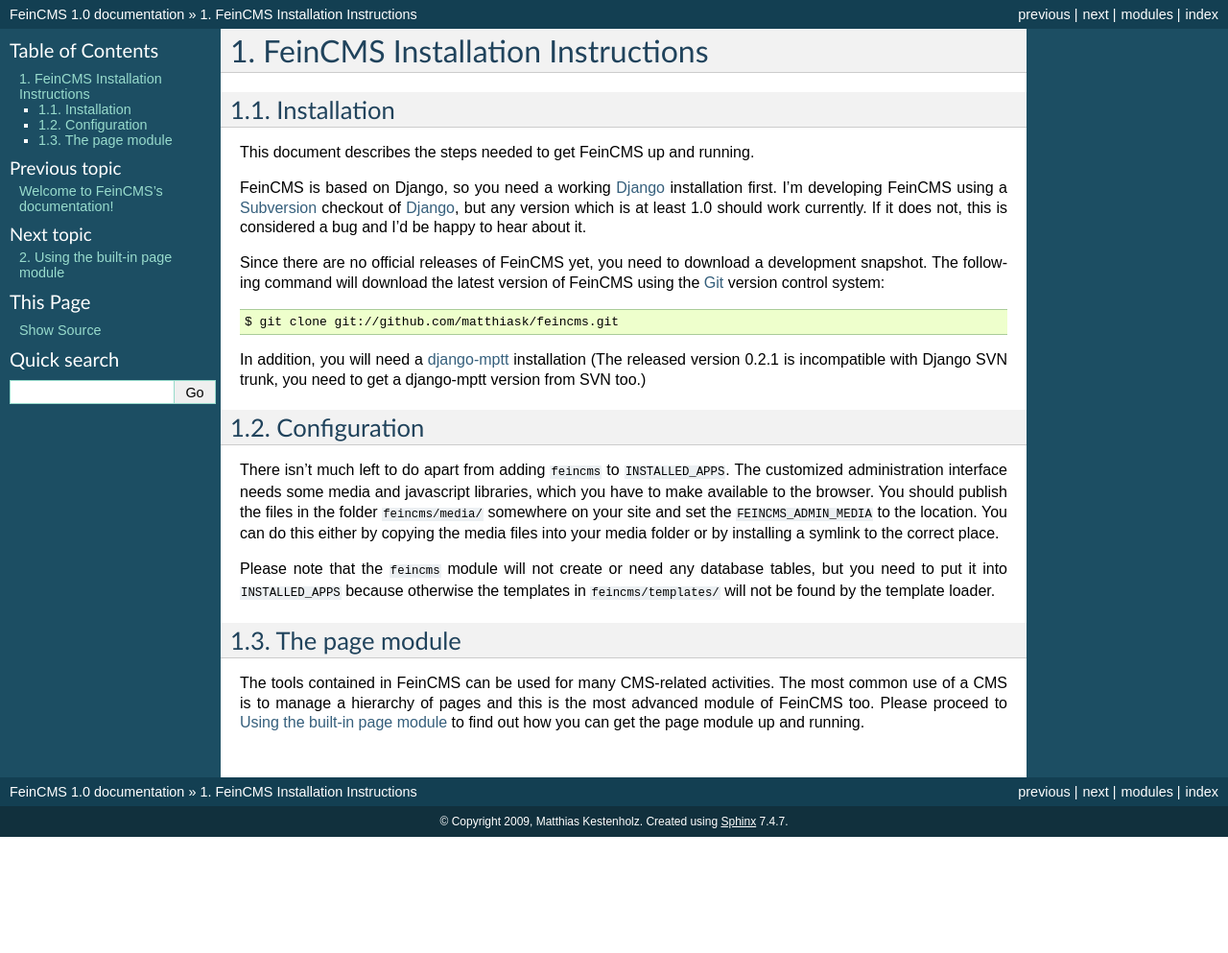
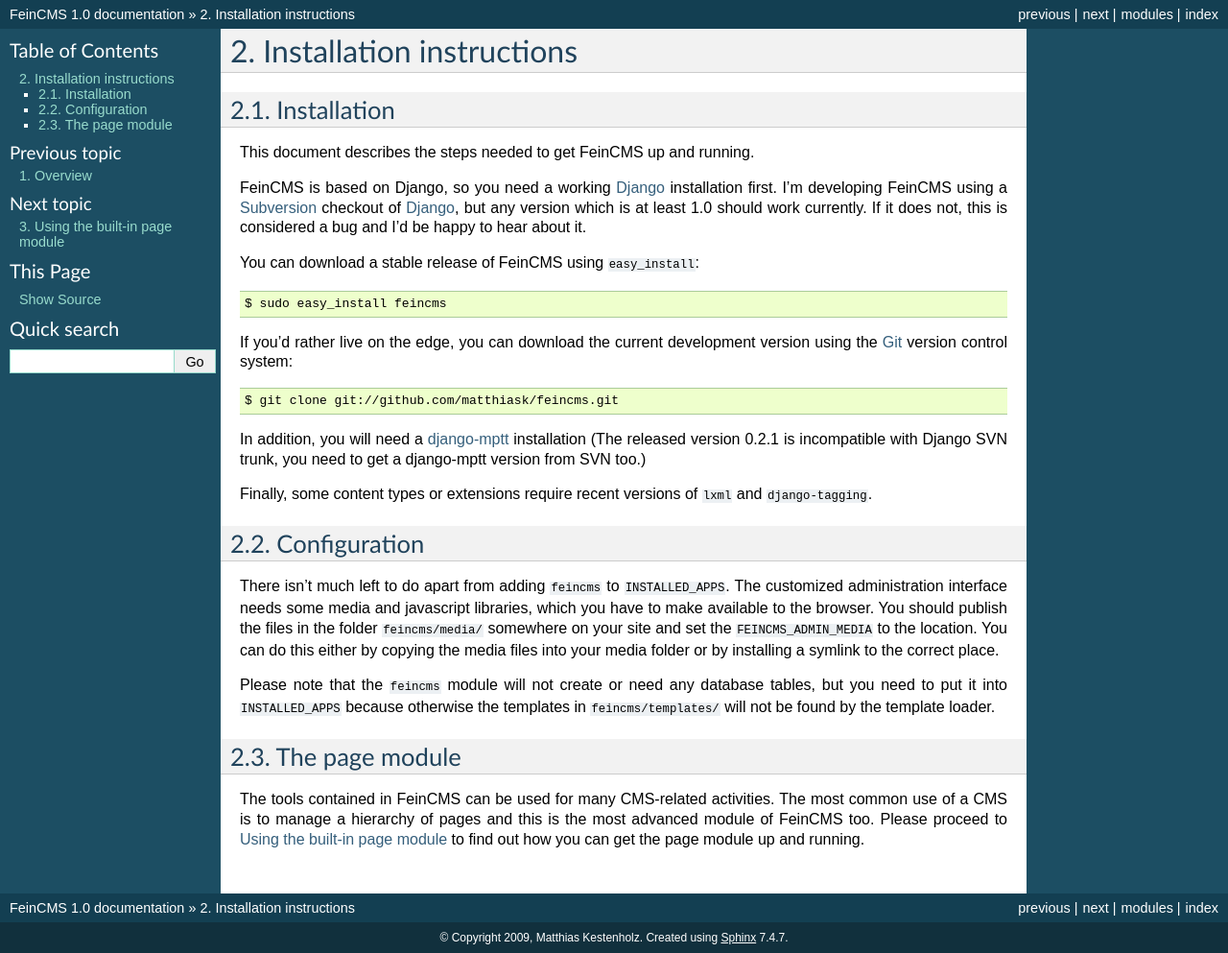
Before and after one commit to feincms/feincms, a Sphinx documentation site: the page built from docs/installation.txt, in a window 1280 px wide. Shown: the whole page at 96% size. Built offline with Sphinx 7.4.7, drawn with Linux system fonts in a browser that asks for light colours; before the commit the page ends 900 px from its top, so only the background shows below that.

Commit message:
Add an overview document and admin screenshots, tweak other parts a bit

```diff
--- a/docs/admin.txt
+++ b/docs/admin.txt
@@ -68,6 +70,9 @@
 still use ``fieldsets``, etc. to customize the form which is used to add new
 items.
 
+.. image:: images/item_editor_content.png
+.. image:: images/item_editor_properties.png
+
 Customization the item editor
 -----------------------------
 
--- a/docs/conf.py
+++ b/docs/conf.py
@@ -16,7 +16,9 @@
 # If extensions (or modules to document with autodoc) are in another directory,
 # add these directories to sys.path here. If the directory is relative to the
 # documentation root, use os.path.abspath to make it absolute, like shown here.
-#sys.path.append(os.path.abspath('.'))
+sys.path.append(os.path.abspath('.'))
+sys.path.append(os.path.abspath('..'))
+os.environ['DJANGO_SETTINGS_MODULE'] = 'example.settings'
 
 # -- General configuration -----------------------------------------------------
 
--- a/docs/faq.txt
+++ b/docs/faq.txt
@@ -54,7 +54,8 @@
 If you have a blog and you want to display the blog categories as subnavigation
 entries, you could do it as follows:
 
-1. Create a navigation extension for the blog categories:
+Create a navigation extension for the blog categories
+-----------------------------------------------------
 
 ::
 
--- a/docs/index.txt
+++ b/docs/index.txt
@@ -3,15 +3,19 @@
    You can adapt this file completely to your liking, but it should at least
    contain the root `toctree` directive.
 
-Welcome to FeinCMS's documentation!
-===================================
+========================================
+FeinCMS - An extensible Django-based CMS
+========================================
+
 
 Contents:
+=========
 
 .. toctree::
    :maxdepth: 2
    :numbered:
 
+   overview
    installation
    howto-page
    urlconfs-views
--- a/docs/installation.txt
+++ b/docs/installation.txt
@@ -1,6 +1,6 @@
-=================================
-FeinCMS Installation Instructions
-=================================
+=========================
+Installation instructions
+=========================
 
 Installation
 ============
@@ -12,17 +12,21 @@
 but any version which is at least 1.0 should work currently. If it does
 not, this is considered a bug and I'd be happy to hear about it.
 
-Since there are no official releases of FeinCMS yet, you need to download
-a development snapshot. The following command will download the latest
-version of FeinCMS using the Git_ version control system:
+You can download a stable release of FeinCMS using ``easy_install``::
 
-::
+    $ sudo easy_install feincms
+
+If you'd rather live on the edge, you can download the current development
+version using the Git_ version control system::
 
     $ git clone git://github.com/matthiask/feincms.git
 
 In addition, you will need a django-mptt_ installation (The released
 version 0.2.1 is incompatible with Django SVN trunk, you need to get a
 django-mptt version from SVN too.)
+
+Finally, some content types or extensions require recent versions of
+``lxml`` and ``django-tagging``.
 
 
 .. _Django: http://www.djangoproject.com/
```
Also changed, not shown: other parts of docs/admin.txt (+3 -0 lines), other parts of docs/faq.txt (+4 -4 lines), docs/overview.txt (added, +34 -0 lines), docs/images/item_editor_content.png (added), docs/images/item_editor_properties.png (added), docs/images/split_pane_editor.png (added), docs/images/tree_editor.png (added), 1 other file.
